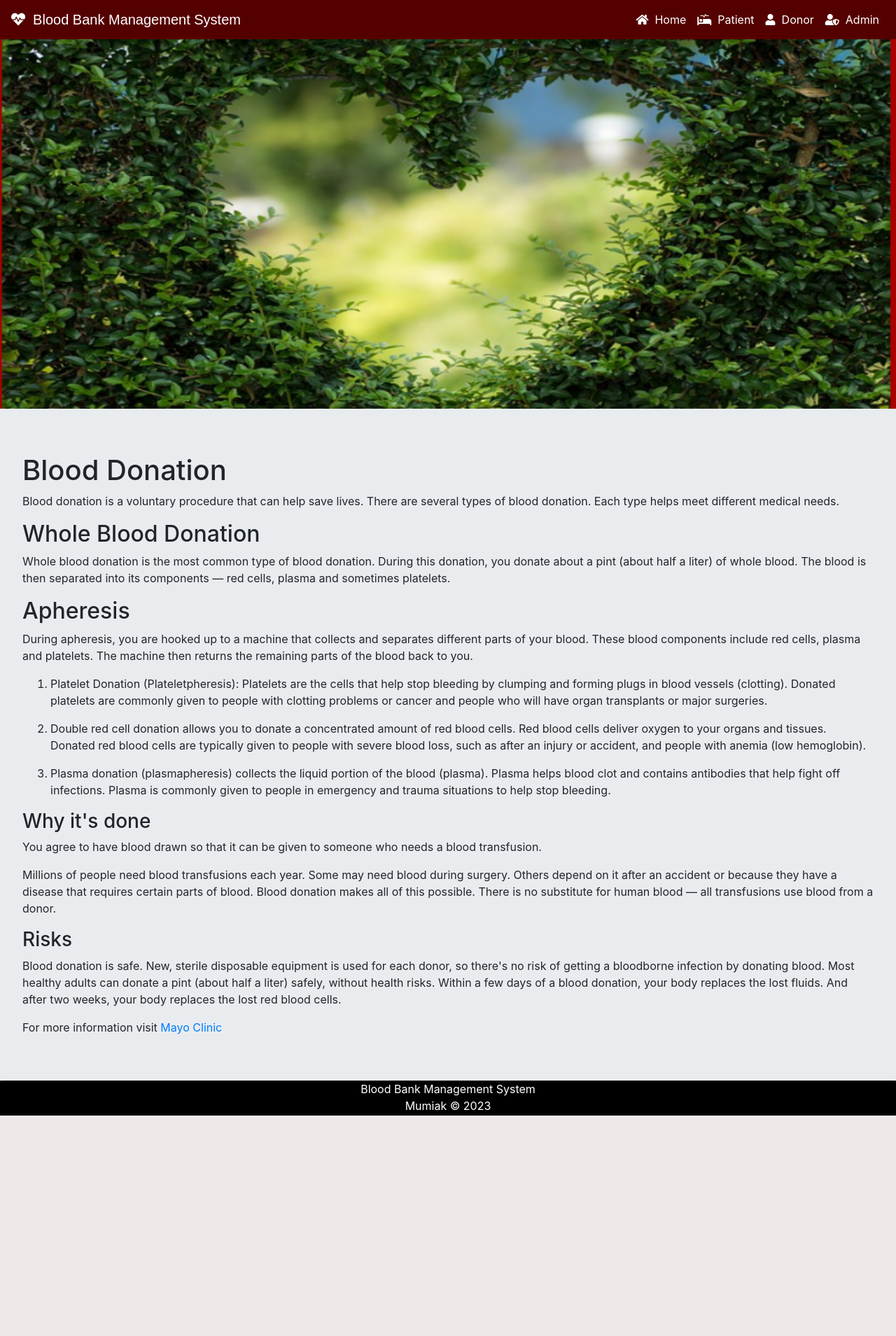
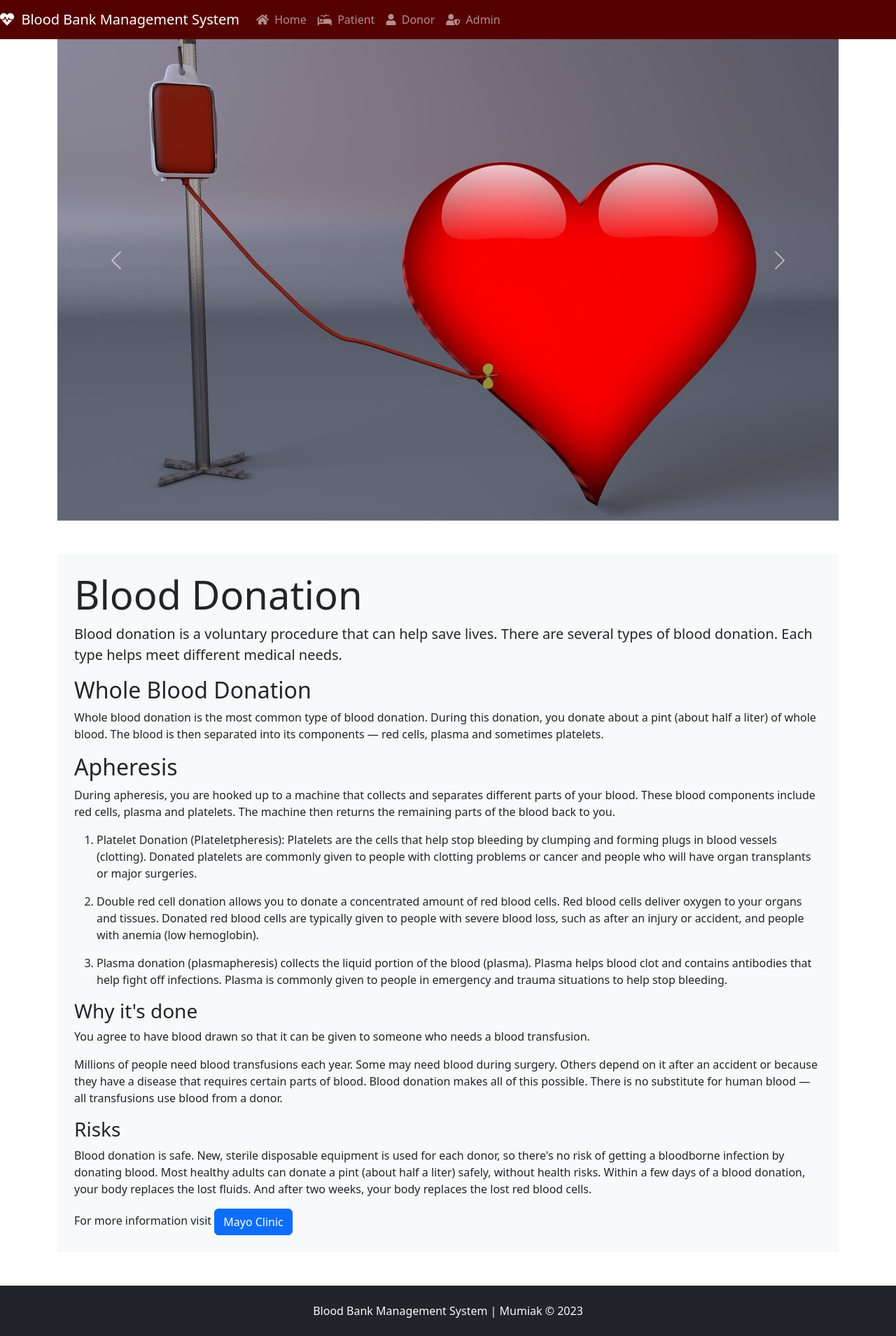
Before and after one commit to mumiak-mitch/BBMS, a Django app: page / in a window 1280 px wide. Shown: the whole page at 70% size. Before the commit the page ends 1594 px from the top, so only its background shows below. Run offline with Django 4.2, Linux system fonts and the light colour scheme; data comes from the database, SQL or seed files in the repository; some libraries are stand-ins or nearby versions.

Commit message:
Styling upgrade

```diff
--- /dev/null
+++ b/templates/blood/base.html
@@ -0,0 +1,57 @@
+<!DOCTYPE html>
+<html lang="en">
+
+<head>
+  <meta charset="utf-8">
+  <meta name="viewport" content="width=device-width, initial-scale=1">
+  <link href="https://cdn.jsdelivr.net/npm/bootstrap@5.3.2/dist/css/bootstrap.min.css" rel="stylesheet" integrity="sha384-T3c6CoIi6uLrA9TneNEoa7RxnatzjcDSCmG1MXxSR1GAsXEV/Dwwykc2MPK8M2HN" crossorigin="anonymous">
+  <link rel="stylesheet" href="https://cdnjs.cloudflare.com/ajax/libs/font-awesome/5.14.0/css/all.css">
+  <title>{% block title %} Blood Bank Management System {% endblock%}</title>
+</head>
+
+<body>
+  <div class="bs-example">
+    <nav class="navbar navbar-expand-md navbar-dark fixed-top" style="background-color: #550000ff;">
+      <a href="/" class="navbar-brand"><i class="fas fa-heartbeat"></i>&nbsp; Blood Bank Management System</a>
+      <button type="button" class="navbar-toggler" data-toggle="collapse" data-target="#navbarCollapse">
+        <span class="navbar-toggler-icon"></span>
+      </button>
+
+      <div class="collapse navbar-collapse justify-content-between" id="navbarCollapse">
+        <div class="navbar-collapse collapse w-100 order-3 dual-collapse2">
+          <ul class="navbar-nav ml-auto">
+            <li class="nav-item">
+              <a class="nav-link" href="/"><i class="fas fa-home"></i>&nbsp; Home</a>
+            </li>
+            <li class="nav-item">
+              <a class="nav-link" href="/patient/patientlogin"><i
+                  class="fas fa-procedures"></i>&nbsp; Patient</a>
+            </li>
+            <li class="nav-item">
+              <a class="nav-link" href="/donor/donorlogin"><i class="fas fa-user"></i>&nbsp;
+                Donor</a>
+            </li>
+            <li class="nav-item">
+              <a class="nav-link" href="/adminlogin"><i class="fas fa-user-shield"></i>&nbsp;
+                Admin</a>
+            </li>
+          </ul>
+        </div>
+      </div>
+    </nav>
+  </div>
+
+  {% block content %}
+  {% endblock %}
+
+
+  <div class="footer p-4 mt-4 bg-dark text-light text-center">
+    <p class="mb-0">Blood Bank Management System | Mumiak &copy; 2023</p>
+  </div>
+
+  <script src="https://ajax.googleapis.com/ajax/libs/jquery/3.7.1/jquery.min.js"></script>
+  <script src="https://cdnjs.cloudflare.com/ajax/libs/popper.js/2.11.8/umd/popper.min.js" integrity="sha512-TPh2Oxlg1zp+kz3nFA0C5vVC6leG/6mm1z9+mA81MI5eaUVqasPLO8Cuk4gMF4gUfP5etR73rgU/8PNMsSesoQ==" crossorigin="anonymous" referrerpolicy="no-referrer"></script>
+  <script src="https://cdn.jsdelivr.net/npm/bootstrap@5.3.2/dist/js/bootstrap.bundle.min.js" integrity="sha384-C6RzsynM9kWDrMNeT87bh95OGNyZPhcTNXj1NW7RuBCsyN/o0jlpcV8Qyq46cDfL" crossorigin="anonymous"></script>
+</body>
+
+</html>
--- a/templates/blood/footer.html
+++ /dev/null
@@ -1,32 +0,0 @@
-<!DOCTYPE html>
-<html>
-
-<head>
-  <meta name="viewport" content="width=device-width, initial-scale=1">
-  <style>
-    .footer {
-
-      left: 0;
-      bottom: 0;
-      width: 100%;
-      background-color: #000000;
-      color: white;
-      text-align: center;
-      height: 50px;
-    }
-  </style>
-</head>
-
-<body>
-
-  <div class="footer">
-    <p>Blood Bank Management System
-      <br>
-      Mumiak &copy; 2023
-    </p>
-
-  </div>
-
-</body>
-
-</html>
--- a/templates/blood/index.html
+++ b/templates/blood/index.html
@@ -1,37 +1,36 @@
+{% extends 'blood/base.html' %}
 {% load static %}
-<!DOCTYPE html>
 
-<head>
-  <style>
-    .xyz {
-      margin-bottom: 0px;
-      background-image: url('{% static "image/homepage.png" %}');
-      background-size: cover;
-      background-repeat: no-repeat;
-    }
-  </style>
+{% block content%}
+<div class="container">
+  <div id="carouselExampleAutoplaying" class="carousel slide" data-bs-ride="carousel">
+    <div class="carousel-inner">
+      <div class="carousel-item active">
+        <img src="{% static 'image/blood-donation.jpg' %}" class="d-block w-100" alt="...">
+      </div>
+      <div class="carousel-item">
+        <img src="{% static 'image/blood.jpg' %}" class="d-block w-100" alt="...">
+      </div>
+      <div class="carousel-item">
+        <img src="{% static 'image/earth.jpg' %}" class="d-block w-100" alt="...">
+      </div>
+    </div>
+    <button class="carousel-control-prev" type="button" data-bs-target="#carouselExampleAutoplaying"
+      data-bs-slide="prev">
+      <span class="carousel-control-prev-icon" aria-hidden="true"></span>
+      <span class="visually-hidden">Previous</span>
+    </button>
+    <button class="carousel-control-next" type="button" data-bs-target="#carouselExampleAutoplaying"
+      data-bs-slide="next">
+      <span class="carousel-control-next-icon" aria-hidden="true"></span>
+      <span class="visually-hidden">Next</span>
+    </button>
+  </div>
 
-</head>
-
-
-<body>
-  {% include "blood/navbar.html" %}
-  <br>
-  <section id="section-jumbotron" style="margin-bottom: 0px;"
-    class="jumbotron jumbotron-fluid d-flex justify-content-center align-items-center xyz">
-    <div class="container text-center">
-      <br><br><br><br><br><br><br><br><br><br><br><br><br><br>
-
-
-      <br><br><br><br>
-
-    </div>
-  </section>
-
-
-  <div class="jumbotron" style="margin-top: 0px;margin-bottom: 0px;">
-    <h1>Blood Donation</h1>
-    <p>Blood donation is a voluntary procedure that can help save lives. There are several types of blood donation.
+  <div class="jumbotron my-5 bg-light px-4 py-4">
+    <h1 class="display-4">Blood Donation</h1>
+    <p class="lead">Blood donation is a voluntary procedure that can help save lives. There are several types of blood
+      donation.
       Each type helps meet different medical needs.</p>
 
     <h2>Whole Blood Donation</h2>
@@ -84,11 +83,8 @@
       blood donation, your body replaces the lost fluids. And after two weeks, your body replaces the lost red blood
       cells.</p>
 
-      For more information visit <a href="https://www.mayoclinic.org/tests-procedures/blood-donation/about/pac-20385144" target="_blank" rel="noopener noreferrer">Mayo Clinic</a>
+    For more information visit <a href="https://www.mayoclinic.org/tests-procedures/blood-donation/about/pac-20385144"
+      target="_blank" rel="noopener noreferrer" class="btn btn-primary">Mayo Clinic</a>
   </div>
-
-  {% include "blood/footer.html" %}
-
-</body>
-
-</html>
+</div>
+{% endblock %}
--- a/templates/blood/navbar.html
+++ /dev/null
@@ -1,67 +0,0 @@
-<!DOCTYPE html>
-
-<html lang="en">
-
-<head>
-  <meta charset="utf-8">
-  <link rel="stylesheet" href="https://stackpath.bootstrapcdn.com/bootstrap/4.3.1/css/bootstrap.min.css">
-  <link rel="stylesheet" href="https://cdnjs.cloudflare.com/ajax/libs/font-awesome/5.14.0/css/all.css">
-
-  <script src="https://ajax.googleapis.com/ajax/libs/jquery/3.3.1/jquery.min.js"></script>
-  <script src="https://cdnjs.cloudflare.com/ajax/libs/popper.js/1.14.7/umd/popper.min.js"></script>
-  <script src="https://stackpath.bootstrapcdn.com/bootstrap/4.3.1/js/bootstrap.min.js"></script>
-
-  <style type="text/css">
-    .bs-example {
-      margin: 0px;
-
-    }
-
-    .navbar-brand {
-      font-size: 20px;
-      font-family: sans-serif;
-
-    }
-  </style>
-</head>
-
-<body>
-
-
-
-  <div class="bs-example">
-    <nav style="background-color: #550000ff;" class="navbar navbar-expand-md navbar-dark fixed-top">
-      <a href="/" class="navbar-brand"><i class="fas fa-heartbeat"></i>&nbsp; Blood Bank Management System</a>
-      <button type="button" class="navbar-toggler" data-toggle="collapse" data-target="#navbarCollapse">
-        <span class="navbar-toggler-icon"></span>
-      </button>
-
-      <div class="collapse navbar-collapse justify-content-between" id="navbarCollapse">
-
-
-        <div class="navbar-collapse collapse w-100 order-3 dual-collapse2">
-          <ul class="navbar-nav ml-auto">
-            <li class="nav-item">
-              <a class="nav-link" style="color: white;" href="/"><i class="fas fa-home"></i>&nbsp; Home</i></a>
-            </li>
-            <li class="nav-item">
-              <a class="nav-link" style="color: white;" href="/patient/patientlogin"><i
-                  class="fas fa-procedures"></i>&nbsp; Patient</i></a>
-            </li>
-            <li class="nav-item">
-              <a class="nav-link" style="color: white;" href="/donor/donorlogin"><i class="fas fa-user"></i>&nbsp;
-                Donor</i></a>
-            </li>
-            <li class="nav-item">
-              <a class="nav-link" style="color: white;" href="/adminlogin"><i class="fas fa-user-shield"></i>&nbsp;
-                Admin</i></a>
-            </li>
-
-          </ul>
-        </div>
-      </div>
-    </nav>
-  </div>
-</body>
-
-</html>
```
Also changed, not shown: README.md, static/image/blood-donation.jpg (added), static/image/blood.jpg (added), static/image/earth.jpg (added), static/image/homepage.png (deleted), 2 other files.
